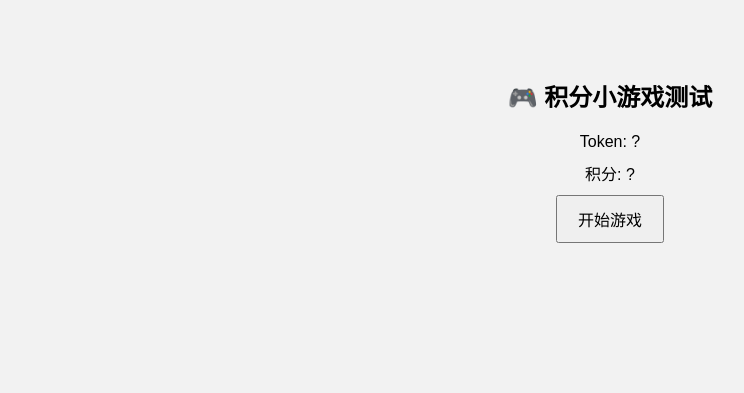
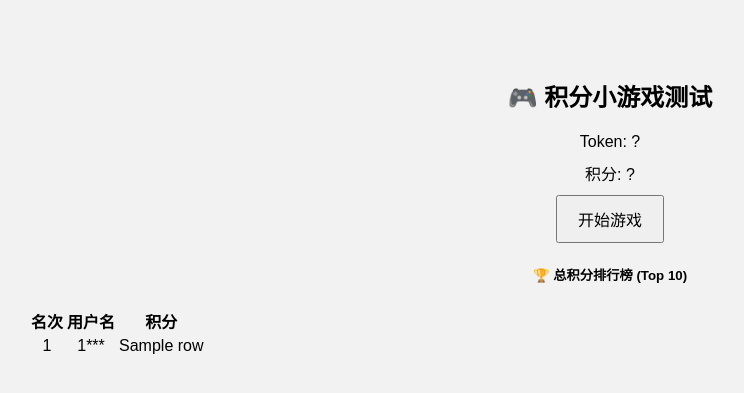
Before and after one commit to garyteng2021/h5game-backend, a Flask app: template templates/game.html in a window 1280 px wide. Shown: the top 393 px of the page, without its empty margins (30-774 px from the left). Run offline with Flask 3, Linux system fonts and the light colour scheme; the template is opened without the code that fills it: most values are stand-ins (such as "Sample title", 1, 10 or a date in 2020); some libraries are stand-ins or nearby versions.

Commit message:
Update game.html

```diff
--- a/templates/game.html
+++ b/templates/game.html
@@ -19,6 +19,25 @@
   <p class="stats">积分: <span id="points">?</span></p>
   <button id="playBtn">开始游戏</button>
   <div id="result"></div>
+
+  <!-- 总积分排行榜 -->
+  <h5 class="section-title">🏆 总积分排行榜 (Top 10)</h5>
+  <div class="table-responsive d-flex justify-content-center">
+    <table class="table table-bordered w-auto">
+      <thead class="table-light">
+        <tr><th>名次</th><th>用户名</th><th>积分</th></tr>
+      </thead>
+      <tbody>
+        {% for row in total_rank %}
+        <tr>
+          <td>{{ loop.index }}</td>
+          <td>{{ (row[0][:4] + '***') if row[0] else ((row[1][:4] + '***') if row[1] else '匿名') }}</td>
+          <td>{{ row[2] }}</td>
+        </tr>
+        {% endfor %}
+      </tbody>
+    </table>
+  </div>
 
   <script>
     window.Telegram.WebApp.ready();
```
